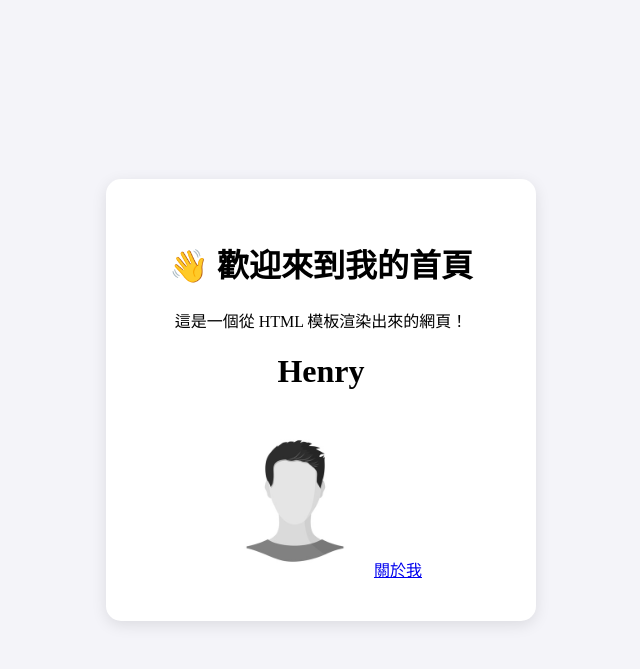
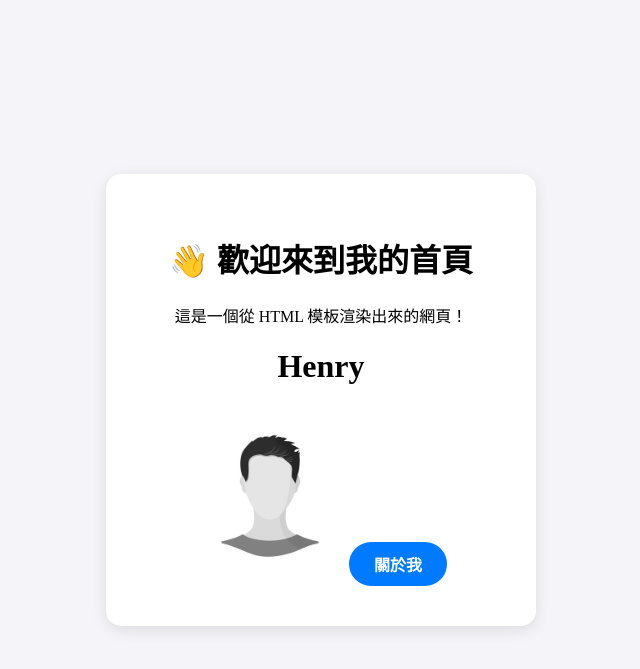
Before and after one commit to hnrylm/fluskwebapp, a Flask app: page / in a window 1280 px wide. Shown: the top 669 px of the page, without its empty margins (319-959 px from the left). Run offline with Flask 3, Linux system fonts and the light colour scheme.

Commit message:
Update stylish card and button

```diff
--- a/static/style.css
+++ b/static/style.css
@@ -6,7 +6,6 @@ body {
     height: 100vh;
     margin: 0;
 }
-
 /* 必须有这个 .card，HTML 里的 div 才会变回原来的样子 */
 .card {
     background: white;
@@ -24,3 +23,20 @@ body {
     object-fit: cover;
     margin-top: 15px;
 }
+
+a {
+    display: inline-block; /* 允许设置间距 */
+    margin-top: 20px;
+    padding: 10px 25px;    /* 增加点击区域 */
+    background-color: #007bff; /* 蓝色背景 */
+    color: white !important;   /* 白色文字 */
+    text-decoration: none;
+    border-radius: 25px;       /* 胶囊形状按钮 */
+    font-weight: bold;
+    transition: 0.3s;          /* 平滑过渡 */
+}
+
+a:hover {
+    background-color: #0056b3; /* 鼠标放上去颜色加深 */
+    transform: scale(1.05);    /* 微微放大 */
+}
```
